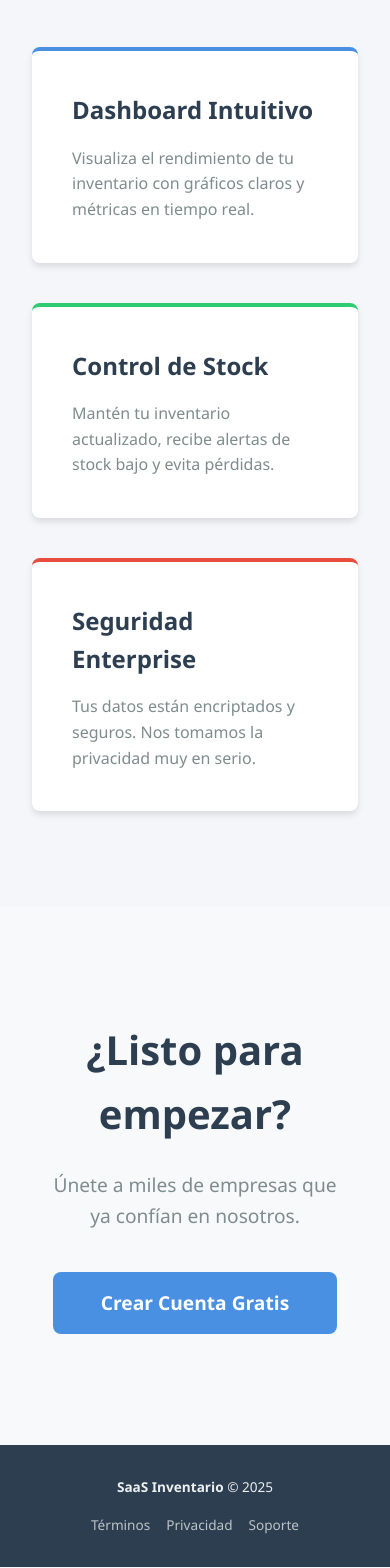
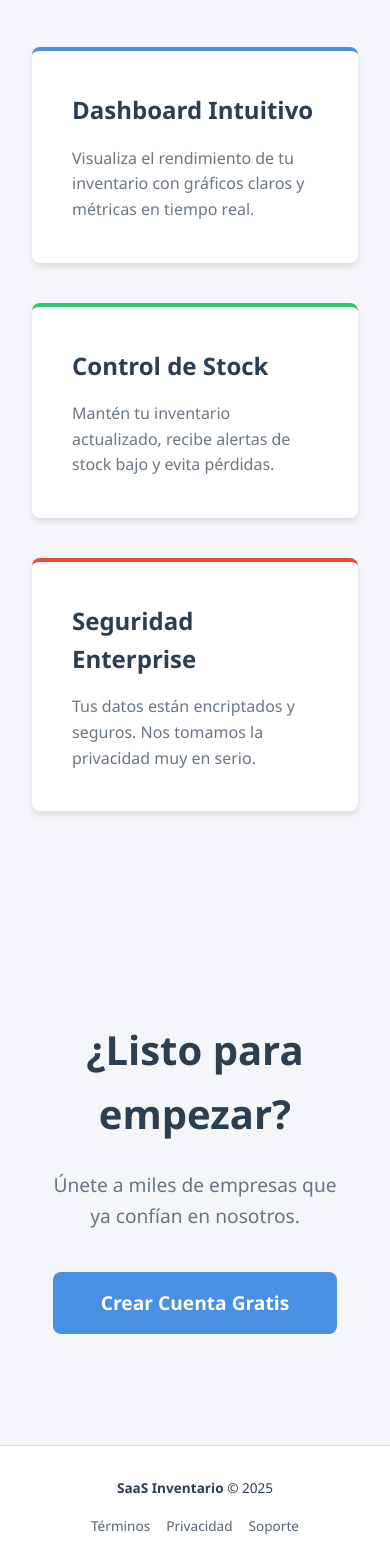
Before and after one commit to mat1520/SaaS-de-inventario-en-Goland, a React (Vite) app in the folder Frontend/: page / in a window 390 px wide. Shown: the part 1134-2702 px from the top of the page. Built offline with nearby package versions, Linux system fonts and the light colour scheme.

Commit message:
feat: update Footer and DashboardPage components for improved styling and routing; enhance LandingPage with responsive design adjustments

```diff
--- a/Frontend/src/components/Footer.jsx
+++ b/Frontend/src/components/Footer.jsx
@@ -1,16 +1,17 @@
 import React from 'react';
+import { Link } from 'react-router-dom';
 
 const Footer = () => {
     return (
-        <footer style={{ backgroundColor: '#2c3e50', color: '#ecf0f1', padding: '1rem 0', marginTop: 'auto', fontSize: '0.85rem' }}>
+        <footer style={{ backgroundColor: 'var(--card-bg)', color: 'var(--text-color)', padding: '1rem 0', marginTop: 'auto', fontSize: '0.85rem', borderTop: '1px solid var(--border-color)' }}>
             <div className="container" style={{ display: 'flex', justifyContent: 'space-between', alignItems: 'center' }}>
                 <div>
                     <span style={{ fontWeight: 'bold' }}>SaaS Inventario</span> &copy; {new Date().getFullYear()}
                 </div>
                 <div style={{ display: 'flex', gap: '1rem' }}>
-                    <a href="#" style={{ color: '#bdc3c7', textDecoration: 'none' }}>Términos</a>
-                    <a href="#" style={{ color: '#bdc3c7', textDecoration: 'none' }}>Privacidad</a>
-                    <a href="#" style={{ color: '#bdc3c7', textDecoration: 'none' }}>Soporte</a>
+                    <Link to="/terms" style={{ color: 'var(--text-color)', textDecoration: 'none', opacity: 0.8 }}>Términos</Link>
+                    <Link to="/privacy" style={{ color: 'var(--text-color)', textDecoration: 'none', opacity: 0.8 }}>Privacidad</Link>
+                    <Link to="/support" style={{ color: 'var(--text-color)', textDecoration: 'none', opacity: 0.8 }}>Soporte</Link>
                 </div>
             </div>
         </footer>
--- a/Frontend/src/pages/DashboardPage.jsx
+++ b/Frontend/src/pages/DashboardPage.jsx
@@ -73,16 +73,16 @@ const DashboardPage = () => {
             {/* Stats Cards */}
             <div style={{ display: 'grid', gridTemplateColumns: 'repeat(auto-fit, minmax(250px, 1fr))', gap: '1.5rem', marginBottom: '3rem' }}>
                 <div className="card" style={{ borderLeft: '5px solid #4a90e2' }}>
-                    <h3 style={{ color: '#7f8c8d', fontSize: '1rem' }}>Total Productos</h3>
-                    <p style={{ fontSize: '2rem', fontWeight: 'bold', color: '#2c3e50' }}>{stats.totalProducts}</p>
+                    <h3 style={{ color: 'var(--text-color)', fontSize: '1rem', opacity: 0.7 }}>Total Productos</h3>
+                    <p style={{ fontSize: '2rem', fontWeight: 'bold', color: 'var(--text-color)' }}>{stats.totalProducts}</p>
                 </div>
                 <div className="card" style={{ borderLeft: '5px solid #2ecc71' }}>
-                    <h3 style={{ color: '#7f8c8d', fontSize: '1rem' }}>Valor del Inventario</h3>
-                    <p style={{ fontSize: '2rem', fontWeight: 'bold', color: '#2c3e50' }}>${stats.totalValue.toLocaleString()}</p>
+                    <h3 style={{ color: 'var(--text-color)', fontSize: '1rem', opacity: 0.7 }}>Valor del Inventario</h3>
+                    <p style={{ fontSize: '2rem', fontWeight: 'bold', color: 'var(--text-color)' }}>${stats.totalValue.toLocaleString()}</p>
                 </div>
                 <div className="card" style={{ borderLeft: '5px solid #e74c3c' }}>
-                    <h3 style={{ color: '#7f8c8d', fontSize: '1rem' }}>Stock Bajo Alert</h3>
-                    <p style={{ fontSize: '2rem', fontWeight: 'bold', color: '#2c3e50' }}>{stats.lowStock}</p>
+                    <h3 style={{ color: 'var(--text-color)', fontSize: '1rem', opacity: 0.7 }}>Stock Bajo Alert</h3>
+                    <p style={{ fontSize: '2rem', fontWeight: 'bold', color: 'var(--text-color)' }}>{stats.lowStock}</p>
                 </div>
             </div>
 
--- a/Frontend/src/pages/LandingPage.jsx
+++ b/Frontend/src/pages/LandingPage.jsx
@@ -28,31 +28,31 @@ const LandingPage = () => {
             {/* Features Section */}
             <section className="container" style={{ padding: '6rem 2rem' }}>
                 <div style={{ textAlign: 'center', marginBottom: '4rem' }}>
-                    <h2 style={{ fontSize: '2.5rem', color: '#2c3e50', marginBottom: '1rem' }}>Todo lo que necesitas</h2>
-                    <p style={{ color: '#7f8c8d', fontSize: '1.1rem' }}>Herramientas potentes para hacer crecer tu negocio.</p>
+                    <h2 style={{ fontSize: '2.5rem', color: 'var(--text-color)', marginBottom: '1rem' }}>Todo lo que necesitas</h2>
+                    <p style={{ color: 'var(--text-color)', fontSize: '1.1rem', opacity: 0.7 }}>Herramientas potentes para hacer crecer tu negocio.</p>
                 </div>
 
                 <div style={{ display: 'grid', gridTemplateColumns: 'repeat(auto-fit, minmax(300px, 1fr))', gap: '2.5rem' }}>
                     <div className="card" style={{ padding: '2.5rem', borderTop: '4px solid #4a90e2' }}>
-                        <h3 style={{ fontSize: '1.5rem', marginBottom: '1rem', color: '#2c3e50' }}>Dashboard Intuitivo</h3>
-                        <p style={{ color: '#7f8c8d', lineHeight: '1.6' }}>Visualiza el rendimiento de tu inventario con gráficos claros y métricas en tiempo real.</p>
+                        <h3 style={{ fontSize: '1.5rem', marginBottom: '1rem', color: 'var(--text-color)' }}>Dashboard Intuitivo</h3>
+                        <p style={{ color: 'var(--text-color)', lineHeight: '1.6', opacity: 0.7 }}>Visualiza el rendimiento de tu inventario con gráficos claros y métricas en tiempo real.</p>
                     </div>
                     <div className="card" style={{ padding: '2.5rem', borderTop: '4px solid #2ecc71' }}>
-                        <h3 style={{ fontSize: '1.5rem', marginBottom: '1rem', color: '#2c3e50' }}>Control de Stock</h3>
-                        <p style={{ color: '#7f8c8d', lineHeight: '1.6' }}>Mantén tu inventario actualizado, recibe alertas de stock bajo y evita pérdidas.</p>
+                        <h3 style={{ fontSize: '1.5rem', marginBottom: '1rem', color: 'var(--text-color)' }}>Control de Stock</h3>
+                        <p style={{ color: 'var(--text-color)', lineHeight: '1.6', opacity: 0.7 }}>Mantén tu inventario actualizado, recibe alertas de stock bajo y evita pérdidas.</p>
                     </div>
                     <div className="card" style={{ padding: '2.5rem', borderTop: '4px solid #e74c3c' }}>
-                        <h3 style={{ fontSize: '1.5rem', marginBottom: '1rem', color: '#2c3e50' }}>Seguridad Enterprise</h3>
-                        <p style={{ color: '#7f8c8d', lineHeight: '1.6' }}>Tus datos están encriptados y seguros. Nos tomamos la privacidad muy en serio.</p>
+                        <h3 style={{ fontSize: '1.5rem', marginBottom: '1rem', color: 'var(--text-color)' }}>Seguridad Enterprise</h3>
+                        <p style={{ color: 'var(--text-color)', lineHeight: '1.6', opacity: 0.7 }}>Tus datos están encriptados y seguros. Nos tomamos la privacidad muy en serio.</p>
                     </div>
                 </div>
             </section>
 
             {/* CTA Section */}
-            <section style={{ backgroundColor: '#f8f9fa', padding: '6rem 2rem', textAlign: 'center' }}>
+            <section style={{ backgroundColor: 'var(--secondary-color)', padding: '6rem 2rem', textAlign: 'center' }}>
                 <div className="container">
-                    <h2 style={{ fontSize: '2.5rem', marginBottom: '1.5rem', color: '#2c3e50' }}>¿Listo para empezar?</h2>
-                    <p style={{ fontSize: '1.2rem', color: '#7f8c8d', marginBottom: '2.5rem' }}>Únete a miles de empresas que ya confían en nosotros.</p>
+                    <h2 style={{ fontSize: '2.5rem', marginBottom: '1.5rem', color: 'var(--text-color)' }}>¿Listo para empezar?</h2>
+                    <p style={{ fontSize: '1.2rem', color: 'var(--text-color)', marginBottom: '2.5rem', opacity: 0.7 }}>Únete a miles de empresas que ya confían en nosotros.</p>
                     <Link to="/register" className="btn btn-primary" style={{ padding: '1rem 3rem', fontSize: '1.2rem' }}>Crear Cuenta Gratis</Link>
                 </div>
             </section>
```
